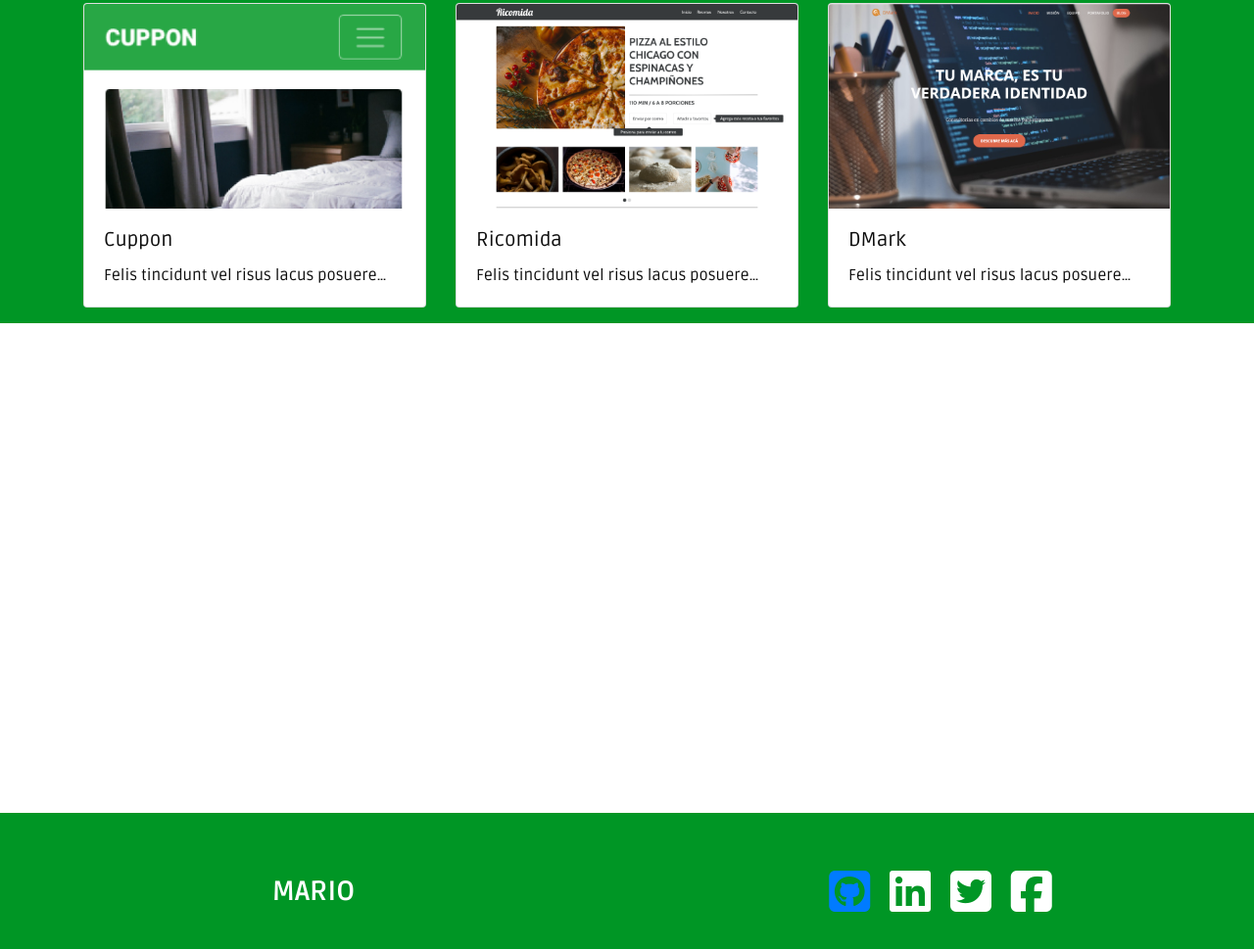
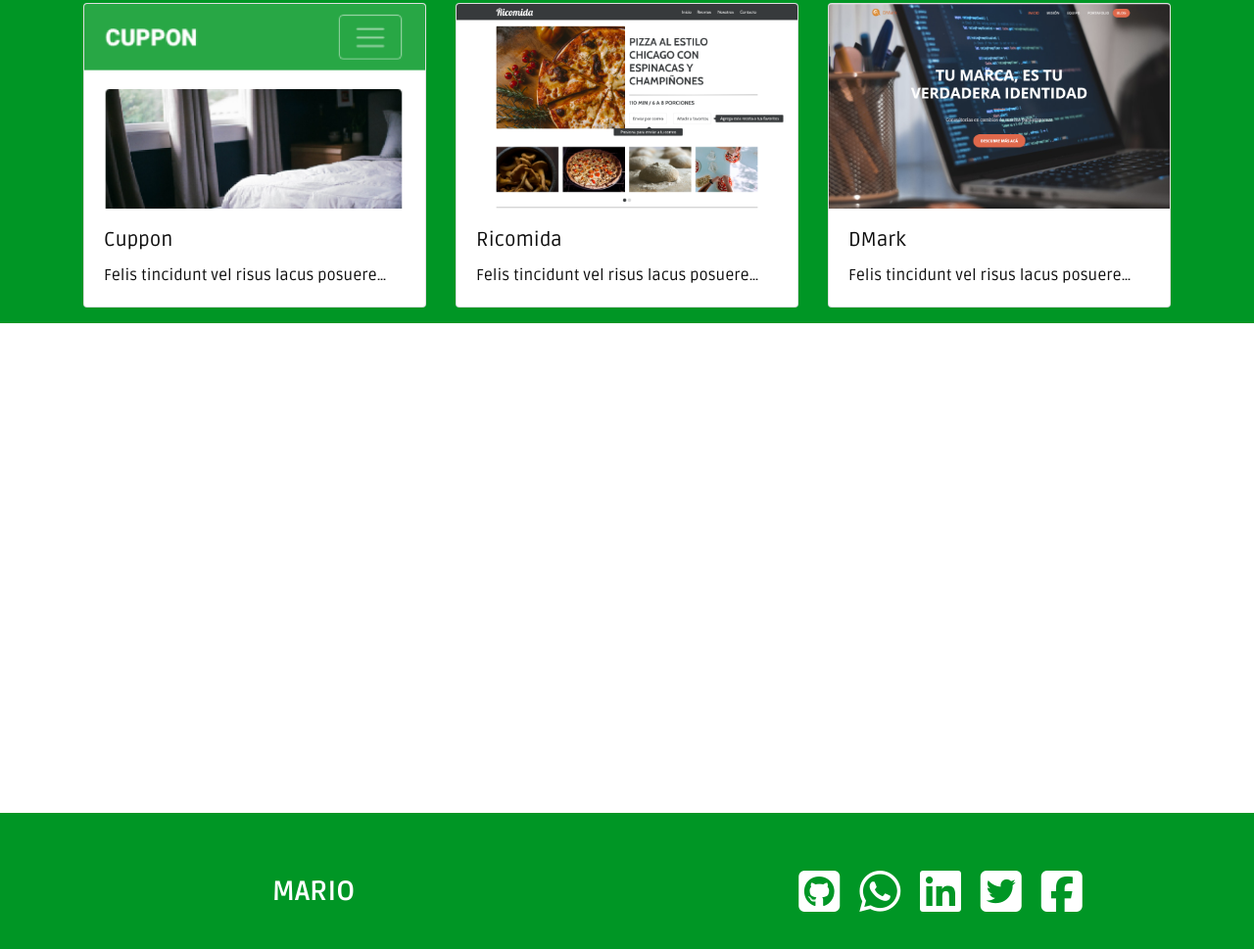
Before and after one commit to mariolarenas/miportafolio, a plain HTML site: page index.html in a window 1280 px wide. Shown: the part 2179-3148 px from the top of the page at 98% size. Drawn offline with nearby package versions, Linux system fonts and the light colour scheme; a script that the page names is missing.

Commit message:
actulizar link de whatsapp

```diff
--- a/index.html
+++ b/index.html
@@ -167,12 +167,13 @@
                 <h3 class="font-weight-bold text-uppercase mt-2">mario</h3>
             </div>
             <div class="col-xs-12 col-sm-12 col-md-6 col-lg-6 col-xl-6 my-2">
-                <a href="https://mariolarenas.github.io/" target="_blank"><i class="fab fa-github-square fa-3x mx-2" data-toggle="tooltip" data-placement="top" title="GitHub"></i></a>
-
-
-                <i class="fab fa-linkedin fa-3x mx-2" data-toggle="tooltip" data-placement="bottom" title="LinkedIn"></i>
-                <i class="fab fa-twitter-square fa-3x mx-2" data-toggle="tooltip" data-placement="top" title="Twitter"></i>
-                <i class="fab fa-facebook-square fa-3x mx-2" data-toggle="tooltip" data-placement="bottom" title="Facebook"></i>
+                <!--Hacemos referencias a un hipervinvulo y le quitamos los colores
+                style='text-decoration:none;color:white;'-->
+                <a href="https://github.com/mariolarenas/miportafolio" style='text-decoration:none;color:white;'target="_blank"><i class="fab fa-github-square fa-3x mx-2" data-toggle="tooltip" data-placement="top" title="GitHub"></i></a>
+                <a href="https://api.whatsapp.com/send?phone=5698441|0472" style='text-decoration:none;color:white;'target="_blank"><i class="fab fa-whatsapp fa-3x mx-2" data-toggle="tooltip" data-placement="bottom" title="Whatsapp"></i></a>
+                <i class="fab fa-linkedin fa-3x mx-2" data-toggle="tooltip" data-placement="top" title="LinkedIn"></i>
+                <i class="fab fa-twitter-square fa-3x mx-2" data-toggle="tooltip" data-placement="bottom" title="Twitter"></i>
+                <i class="fab fa-facebook-square fa-3x mx-2" data-toggle="tooltip" data-placement="top" title="Facebook"></i>
             </div>
         </div>
     </footer>
```
